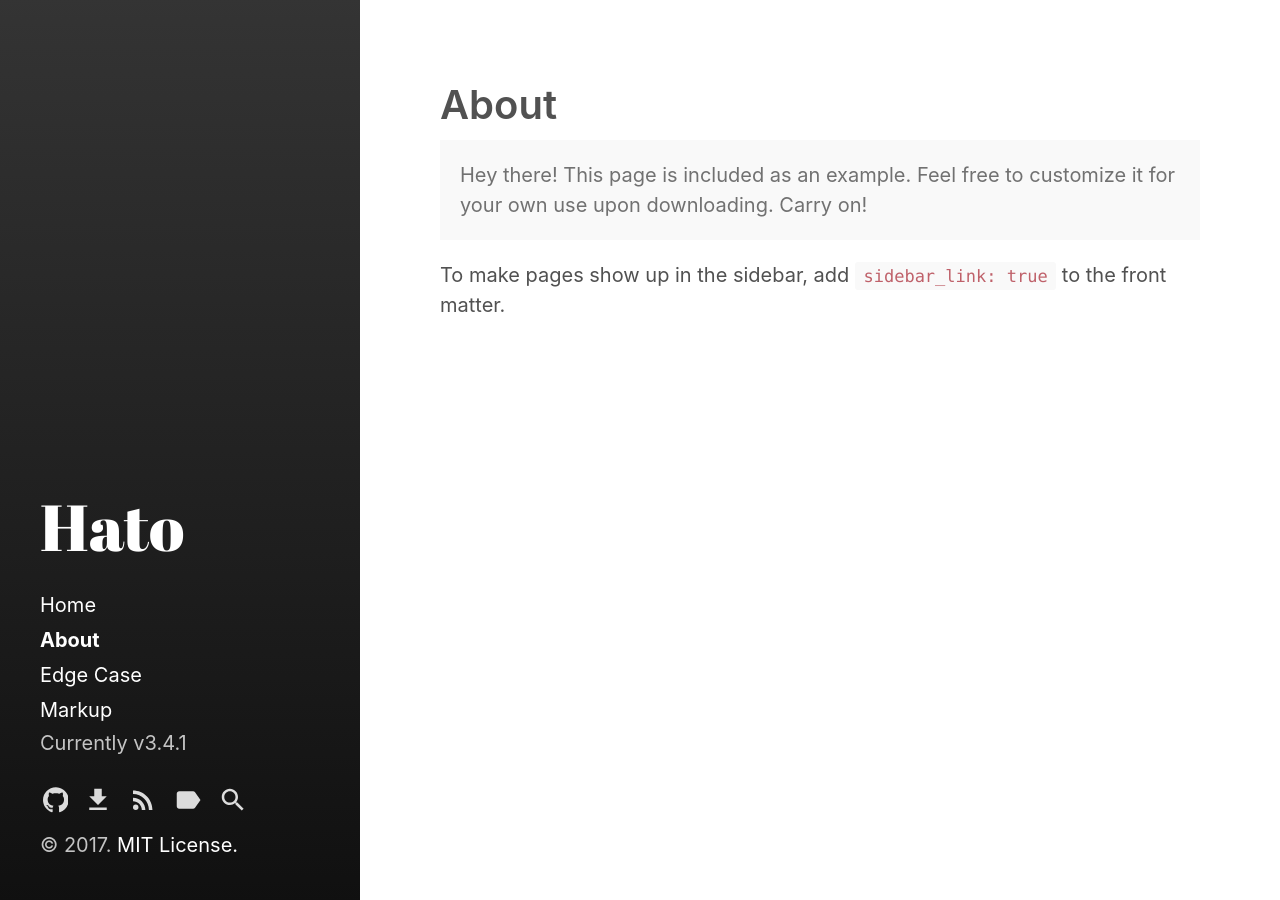
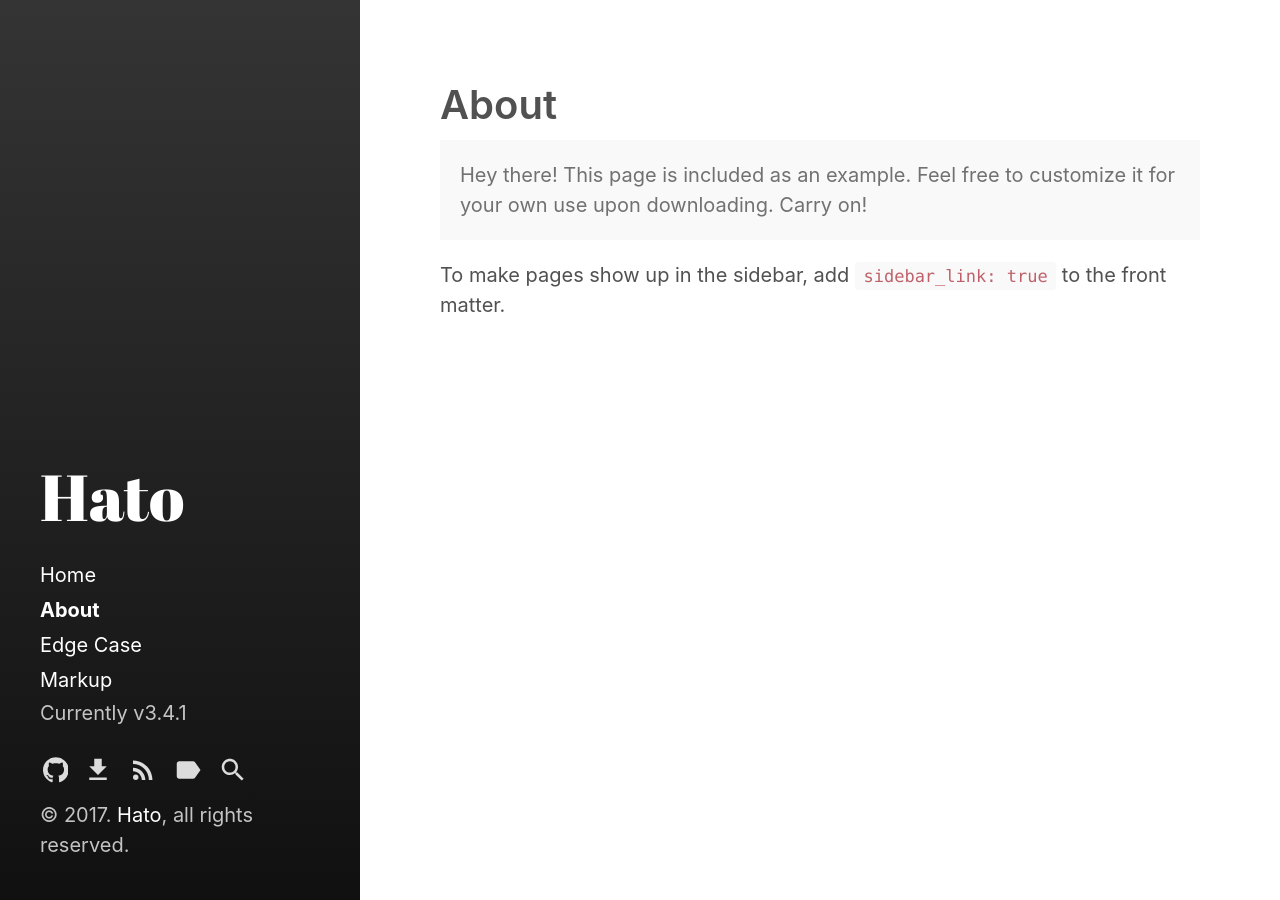
Before and after one commit to hato35/hato35.github.io, a Jekyll site: the page built from about.md, in a window 1280 px wide. Built offline with Jekyll 4.4.1, drawn with Linux system fonts in a browser that asks for light colours.

Commit message:
Update copyright.html

```diff
--- a/_includes/copyright.html
+++ b/_includes/copyright.html
@@ -1,4 +1,4 @@
 <p>
   &copy; {{ site.time | date: '%Y' }}.
-  <a href="{{ site.baseurl }}/LICENSE.md">MIT License.</a>
+  <a href="{{ site.baseurl }}">Hato</a>, all rights reserved.
 </p>
```
